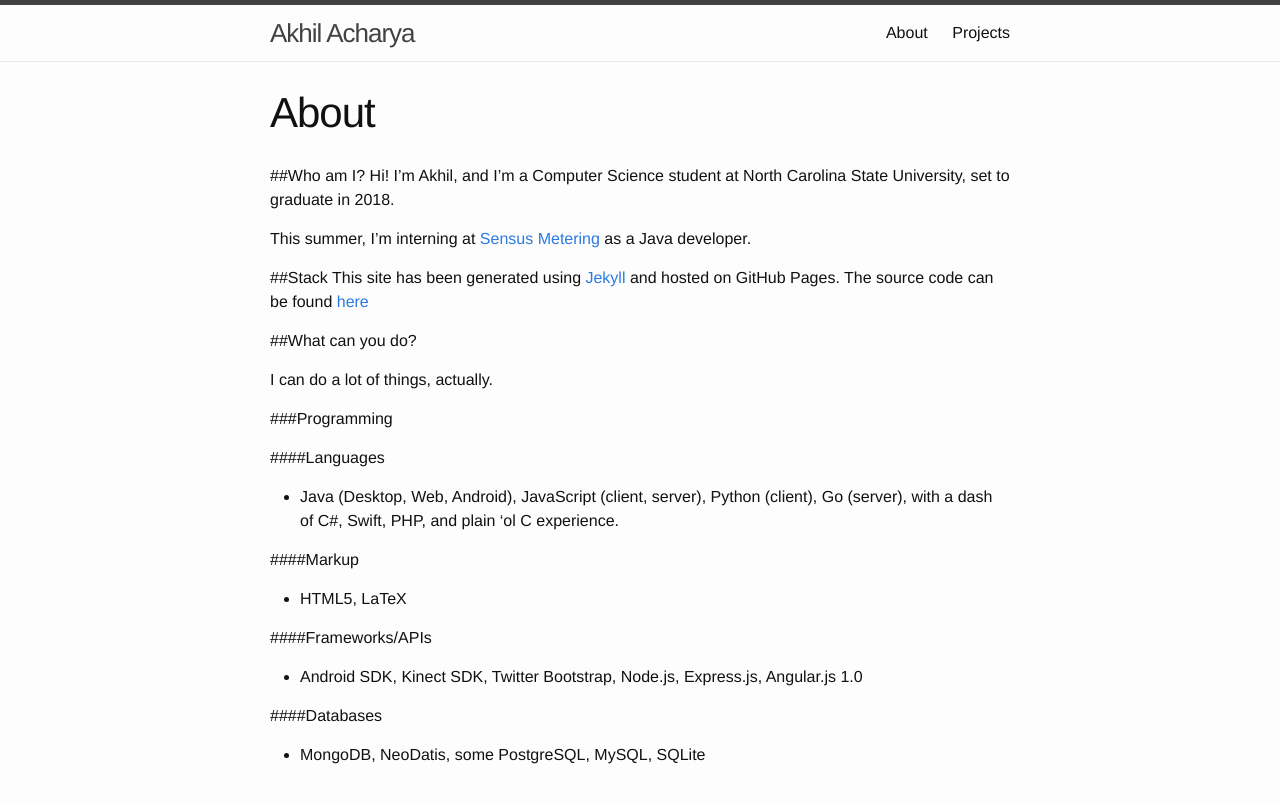
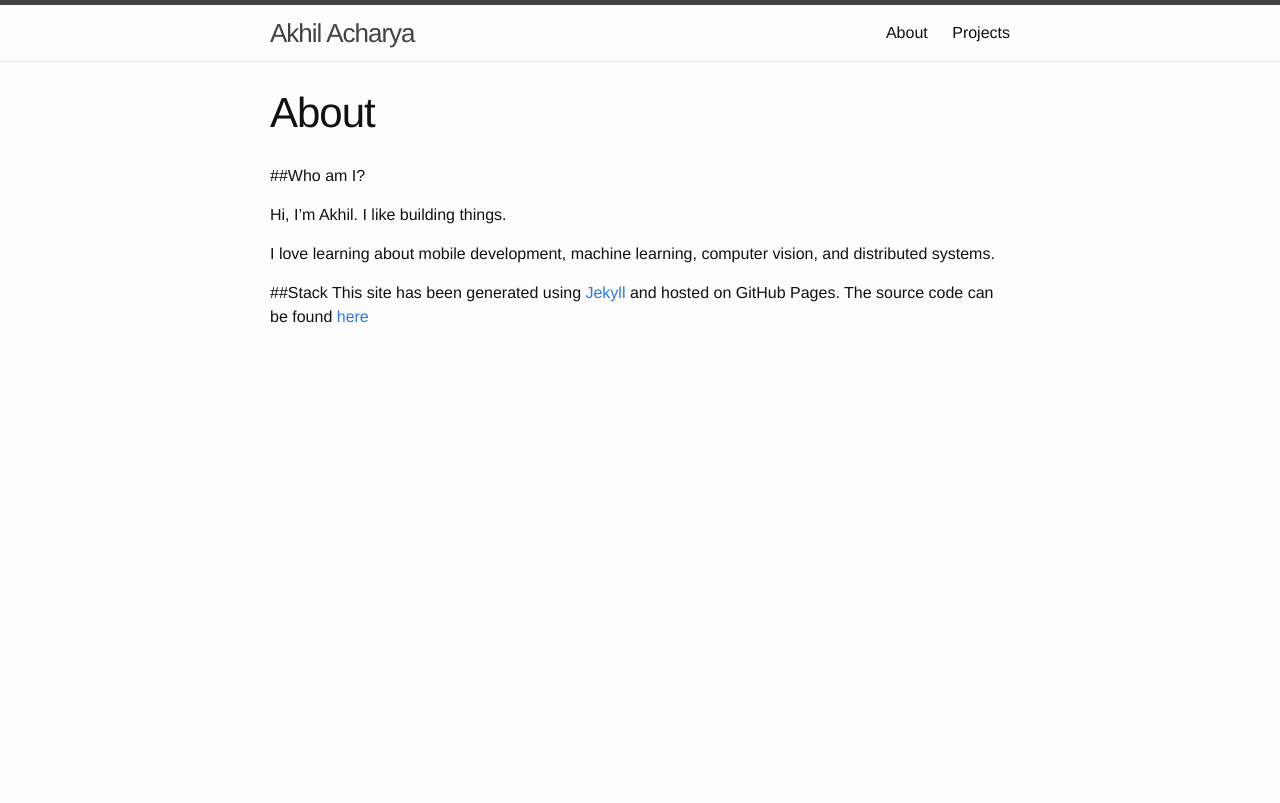
Before and after one commit to akhilcacharya/akhilcacharya.github.io, a Jekyll site: the page built from about.md, in a window 1280 px wide. Shown: the top 803 px of the page. Built offline with Jekyll 4.4.1, drawn with Linux system fonts in a browser that asks for light colours.

Commit message:
Update about.md

```diff
--- a/about.md
+++ b/about.md
@@ -2,35 +2,14 @@
 layout: page
 title: About
 permalink: /about/
+published: true
 ---
 
 ##Who am I?
-Hi! I'm Akhil, and I'm a Computer Science student at North Carolina State University, set to graduate in 2018.
 
-This summer, I'm interning at [Sensus Metering](http://sensus.com/web/usca) as a Java developer.
+Hi, I'm Akhil. I like building things.
 
+I love learning about mobile development, machine learning, computer vision, and distributed systems.
 
 ##Stack
 This site has been generated using [Jekyll](http://jekyllrb.com/) and hosted on GitHub Pages. The source code can be found [here](https://github.com/akhilcacharya/akhilcacharya.github.io)
-
-##What can you do?
-
-I can do a lot of things, actually.
-
-###Programming
-
-####Languages
-
-* Java (Desktop, Web, Android), JavaScript (client, server), Python (client), Go (server), with a dash of C#, Swift, PHP, and plain 'ol C experience.
-
-####Markup
-
-* HTML5, LaTeX
-
-####Frameworks/APIs
-
-* Android SDK, Kinect SDK, Twitter Bootstrap, Node.js, Express.js, Angular.js 1.0
-
-####Databases
-
-* MongoDB, NeoDatis, some PostgreSQL, MySQL, SQLite
```
